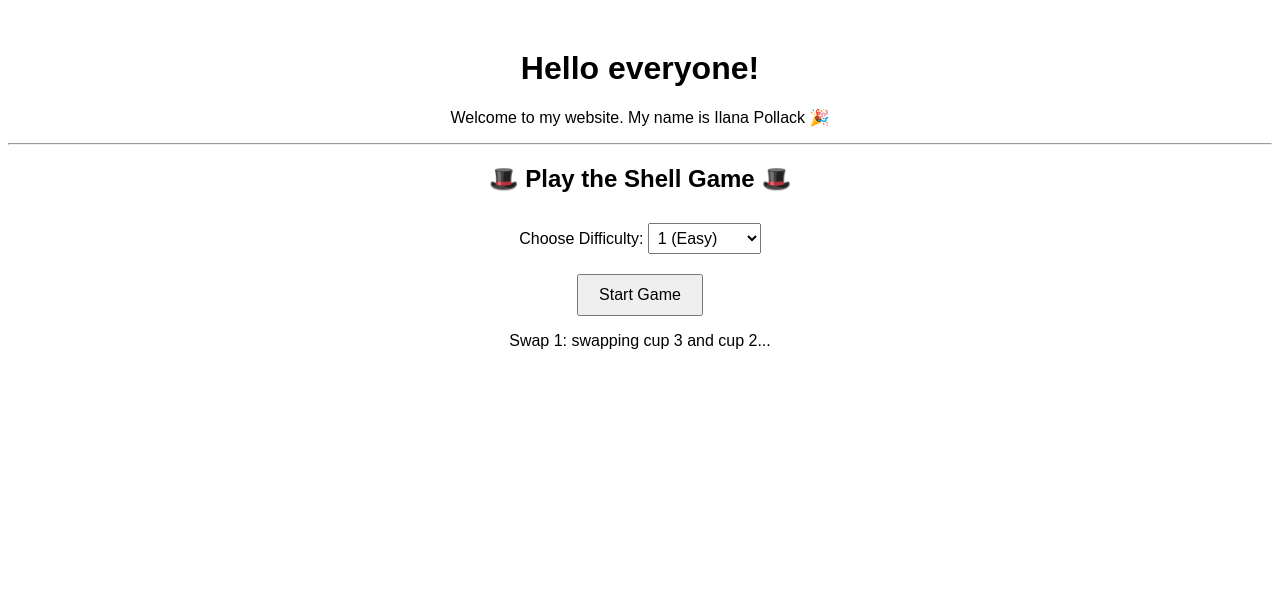
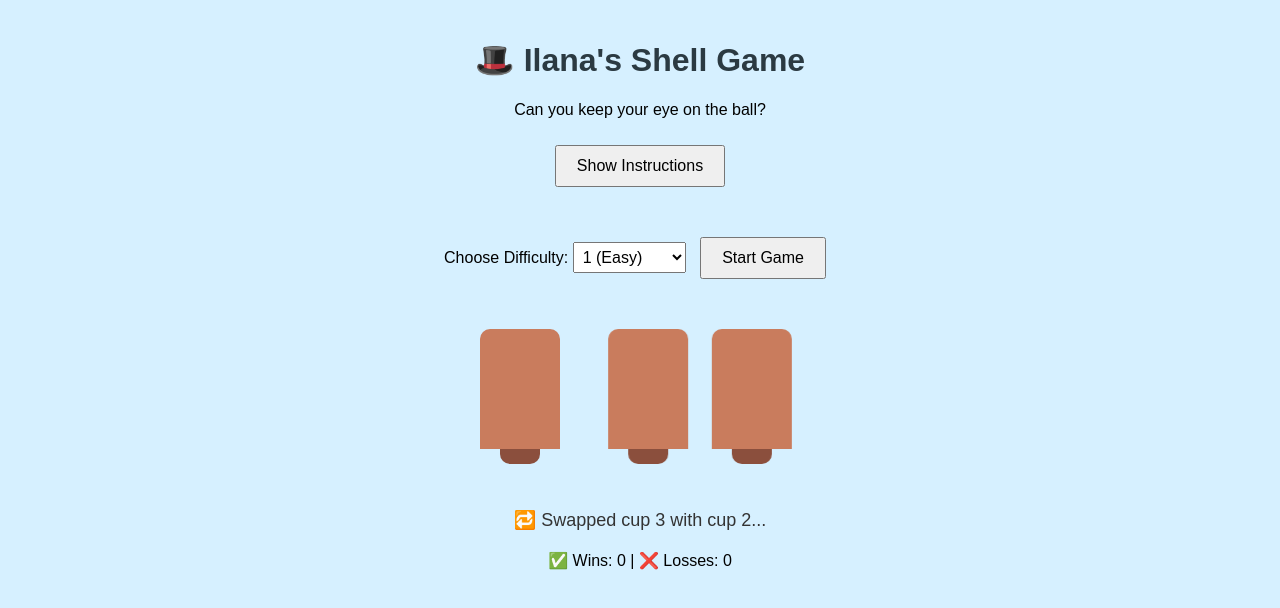
Before and after one commit to ilanapollack/Game, a plain HTML site: page index.html in a window 1280 px wide. Both pictures are taken after a click on the button "Start Game". Drawn offline with Linux system fonts and the light colour scheme.

Commit message:
Update index.html

```diff
--- a/index.html
+++ b/index.html
@@ -1,23 +1,113 @@
 <!DOCTYPE html>
 <html lang="en">
 <head>
-  <meta charset="UTF-8">
-  <meta name="viewport" content="width=device-width, initial-scale=1.0">
-  <title>Ilana Pollack's GitHub Website</title>
+  <meta charset="UTF-8" />
+  <meta name="viewport" content="width=device-width, initial-scale=1.0"/>
+  <title>Ilana's Shell Game</title>
   <style>
-    body { font-family: Arial, sans-serif; text-align: center; margin-top: 50px; }
-    #gameArea { margin-top: 30px; }
-    button { padding: 10px 20px; font-size: 16px; }
-    select { font-size: 16px; padding: 5px; }
+    body {
+      font-family: Arial, sans-serif;
+      text-align: center;
+      background-color: #d6f0ff;
+      margin: 0;
+      padding: 20px;
+    }
+
+    h1, h2 {
+      color: #2b3a42;
+    }
+
+    #instructionsBox {
+      display: none;
+      margin: 20px auto;
+      width: 60%;
+      padding: 15px;
+      background-color: #fff7c2;
+      border: 1px solid #ccc;
+      border-radius: 8px;
+      text-align: left;
+    }
+
+    #gameArea {
+      margin-top: 30px;
+    }
+
+    button {
+      padding: 10px 20px;
+      font-size: 16px;
+      margin: 10px;
+      cursor: pointer;
+    }
+
+    select {
+      font-size: 16px;
+      padding: 5px;
+    }
+
+    #cupContainer {
+      position: relative;
+      width: 100%;
+      display: flex;
+      justify-content: center;
+      gap: 40px;
+      margin-top: 40px;
+      height: 160px;
+    }
+
+    .cup {
+      width: 80px;
+      height: 120px;
+      background-color: #c97c5d;
+      border-radius: 10px 10px 0 0;
+      position: relative;
+      transition: transform 0.5s ease-in-out;
+      cursor: pointer;
+    }
+
+    .cup::before {
+      content: '';
+      position: absolute;
+      bottom: -15px;
+      left: 50%;
+      transform: translateX(-50%);
+      width: 40px;
+      height: 15px;
+      background-color: #8b4f3d;
+      border-radius: 0 0 10px 10px;
+    }
+
+    #message {
+      margin-top: 20px;
+      font-size: 18px;
+      color: #333;
+    }
+
+    #scoreBoard {
+      margin-top: 20px;
+      font-size: 16px;
+    }
+
+    #playAgain {
+      display: none;
+      margin-top: 10px;
+    }
   </style>
 </head>
 <body>
-  <h1>Hello everyone!</h1>
-  <p>Welcome to my website. My name is Ilana Pollack 🎉</p>
 
-  <hr>
+  <h1>🎩 Ilana's Shell Game</h1>
+  <p>Can you keep your eye on the ball?</p>
 
-  <h2>🎩 Play the Shell Game 🎩</h2>
+  <button onclick="toggleInstructions()">Show Instructions</button>
+  <div id="instructionsBox">
+    <h3>How to Play:</h3>
+    <ul>
+      <li>Select a difficulty from 1 (easy) to 10 (hard).</li>
+      <li>Watch the cups slide and swap places!</li>
+      <li>Click the cup where you think the ball is hidden.</li>
+      <li>Check your score and try again!</li>
+    </ul>
+  </div>
 
   <div id="gameArea">
     <label for="difficulty">Choose Difficulty: </label>
@@ -33,46 +123,69 @@
       <option value="9">9</option>
       <option value="10">10 (Hard)</option>
     </select>
+    <button onclick="startGame()">Start Game</button>
 
-    <div style="margin-top: 20px;">
-        <button onclick="startGame()">Start Game</button>
-    </div>
-
+    <div id="cupContainer"></div>
     <p id="message"></p>
+    <div id="scoreBoard">✅ Wins: <span id="wins">0</span> | ❌ Losses: <span id="losses">0</span></div>
+    <button id="playAgain" onclick="startGame()">Play Again</button>
   </div>
 
   <script>
+    let cups = [];
+    let ballIndex = -1;
+    let allowGuess = false;
+    let wins = 0;
+    let losses = 0;
+
+    function toggleInstructions() {
+      const box = document.getElementById("instructionsBox");
+      box.style.display = box.style.display === "none" ? "block" : "none";
+    }
+
     function sleep(ms) {
       return new Promise(resolve => setTimeout(resolve, ms));
     }
 
+    function createCups(n) {
+      const container = document.getElementById("cupContainer");
+      container.innerHTML = "";
+      cups = [];
+
+      for (let i = 0; i < n; i++) {
+        const cup = document.createElement("div");
+        cup.className = "cup";
+        cup.dataset.index = i;
+        cup.style.transform = `translateX(0px)`;
+        cup.addEventListener("click", guessCup);
+        container.appendChild(cup);
+        cups.push(cup);
+      }
+    }
+
     async function startGame() {
-      const difficulty = parseInt(document.getElementById('difficulty').value);
-      const numberOfCups = (difficulty === 10) ? 4 : 3;
-      let cups = Array(numberOfCups).fill(0);
-      const ballPosition = Math.floor(Math.random() * numberOfCups);
-      cups[ballPosition] = 1;
+      allowGuess = false;
+      document.getElementById("playAgain").style.display = "none";
+      const difficulty = parseInt(document.getElementById("difficulty").value);
+      const numCups = difficulty === 10 ? 4 : 3;
+      createCups(numCups);
 
-      displayMessage(`The ball starts under cup ${ballPosition + 1}. Watch carefully!`);
+      ballIndex = Math.floor(Math.random() * numCups);
+      displayMessage(`🎯 Watch closely! The ball is under cup ${ballIndex + 1}.`);
       await sleep(2000);
 
       const numSwaps = 2 + difficulty;
-      for (let i = 1; i <= numSwaps; i++) {
-          clearMessage();
-          let [a, b] = randomTwoDistinct(numberOfCups);
-          [cups[a], cups[b]] = [cups[b], cups[a]];
-          displayMessage(`Swap ${i}: swapping cup ${a + 1} and cup ${b + 1}...`);
-          await sleep(1500);
+      for (let i = 0; i < numSwaps; i++) {
+        const [a, b] = randomTwoDistinct(numCups);
+        await animateSwap(a, b);
+        if (ballIndex === a) ballIndex = b;
+        else if (ballIndex === b) ballIndex = a;
+        displayMessage(`🔁 Swapped cup ${a + 1} with cup ${b + 1}...`);
+        await sleep(800);
       }
 
-      clearMessage();
-      let guess = prompt(`All done! Which cup has the ball now? (1-${numberOfCups})`);
-      guess = parseInt(guess) - 1;
-
-      if (cups[guess] === 1)
-          alert("Correct! 🎉 You found the ball!");
-      else
-          alert(`Wrong! 😢 The ball was under cup ${cups.indexOf(1) + 1}.`);
+      displayMessage("Click the cup you think has the ball!");
+      allowGuess = true;
     }
 
     function randomTwoDistinct(max) {
@@ -84,12 +197,45 @@
       return [a, b];
     }
 
-    function displayMessage(msg) {
-      document.getElementById('message').textContent = msg;
+    async function animateSwap(a, b) {
+      const dist = (b - a) * 100;
+      cups[a].style.transform = `translateX(${dist}px)`;
+      cups[b].style.transform = `translateX(${-dist}px)`;
+      await sleep(500);
+
+      // Swap elements in array
+      [cups[a], cups[b]] = [cups[b], cups[a]];
+
+      // Reset transforms
+      cups[a].style.transform = `translateX(0px)`;
+      cups[b].style.transform = `translateX(0px)`;
     }
 
-    function clearMessage() {
-      document.getElementById('message').textContent = '';
+    function guessCup(e) {
+      if (!allowGuess) return;
+      const guess = parseInt(e.currentTarget.dataset.index);
+      allowGuess = false;
+
+      if (guess === ballIndex) {
+        alert("🎉 Correct! You found the ball!");
+        wins++;
+      } else {
+        alert(`😢 Nope! The ball was under cup ${ballIndex + 1}.`);
+        losses++;
+      }
+
+      updateScore();
+      displayMessage("Wanna try again? Select a difficulty and click play.");
+      document.getElementById("playAgain").style.display = "inline-block";
+    }
+
+    function updateScore() {
+      document.getElementById("wins").textContent = wins;
+      document.getElementById("losses").textContent = losses;
+    }
+
+    function displayMessage(msg) {
+      document.getElementById("message").textContent = msg;
     }
   </script>
 
```
Lines whose indentation alone changed are shown as unchanged.
